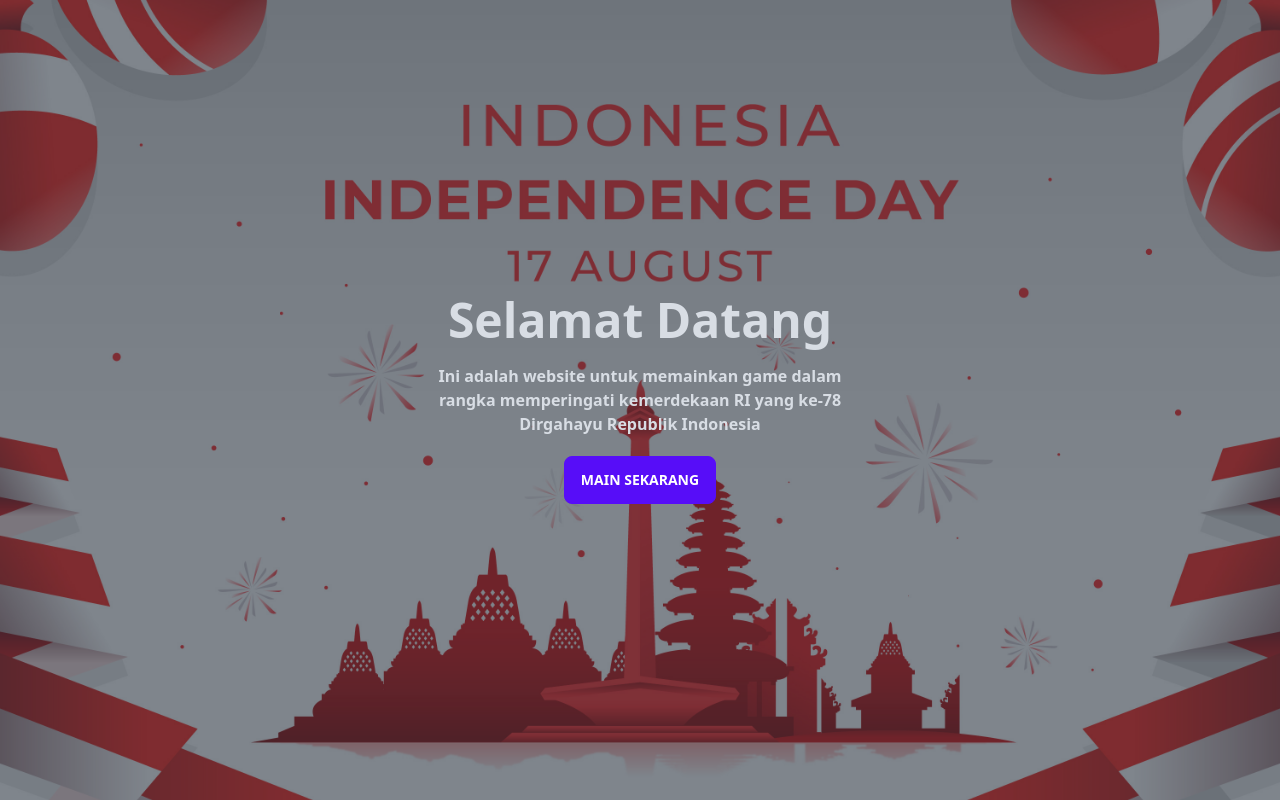
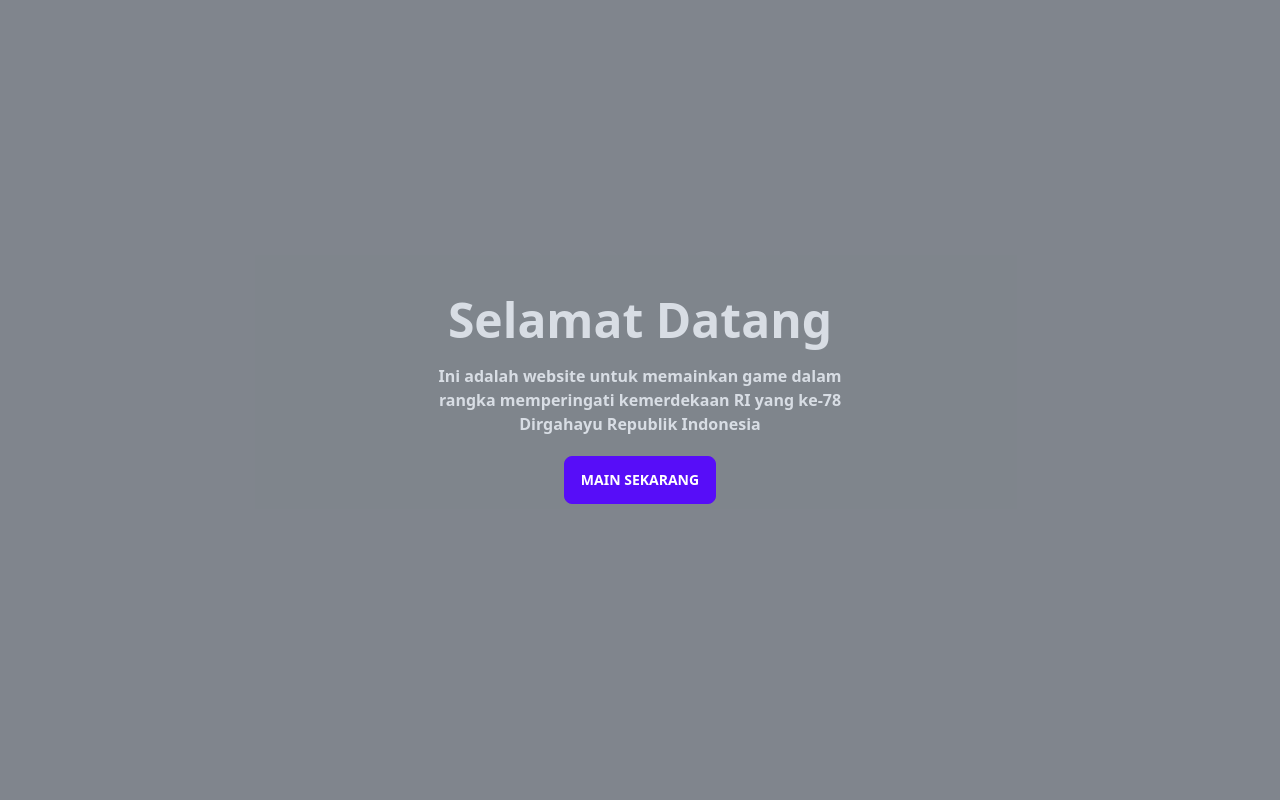
Before and after one commit to KarMint26/Game-Kemerdekaan-RI-78, a React (Vite) app: page / in a window 1280 px wide. Built offline with nearby package versions, Linux system fonts and the light colour scheme.

Commit message:
edit: home.jsx 3

```diff
--- a/src/pages/Home.jsx
+++ b/src/pages/Home.jsx
@@ -3,7 +3,7 @@ import { Link } from "react-router-dom";
 const Home = () => {
   return (
     <div>
-      <div className='hero min-h-screen bg-[url(/src/assets/Hero.jpg)] bg-cover bg-no-repeat'>
+      <div className='hero min-h-screen'>
         <div className='hero-overlay bg-opacity-60'></div>
         <div className='hero-content text-center text-neutral-content'>
           <div className='max-w-md'>
```
